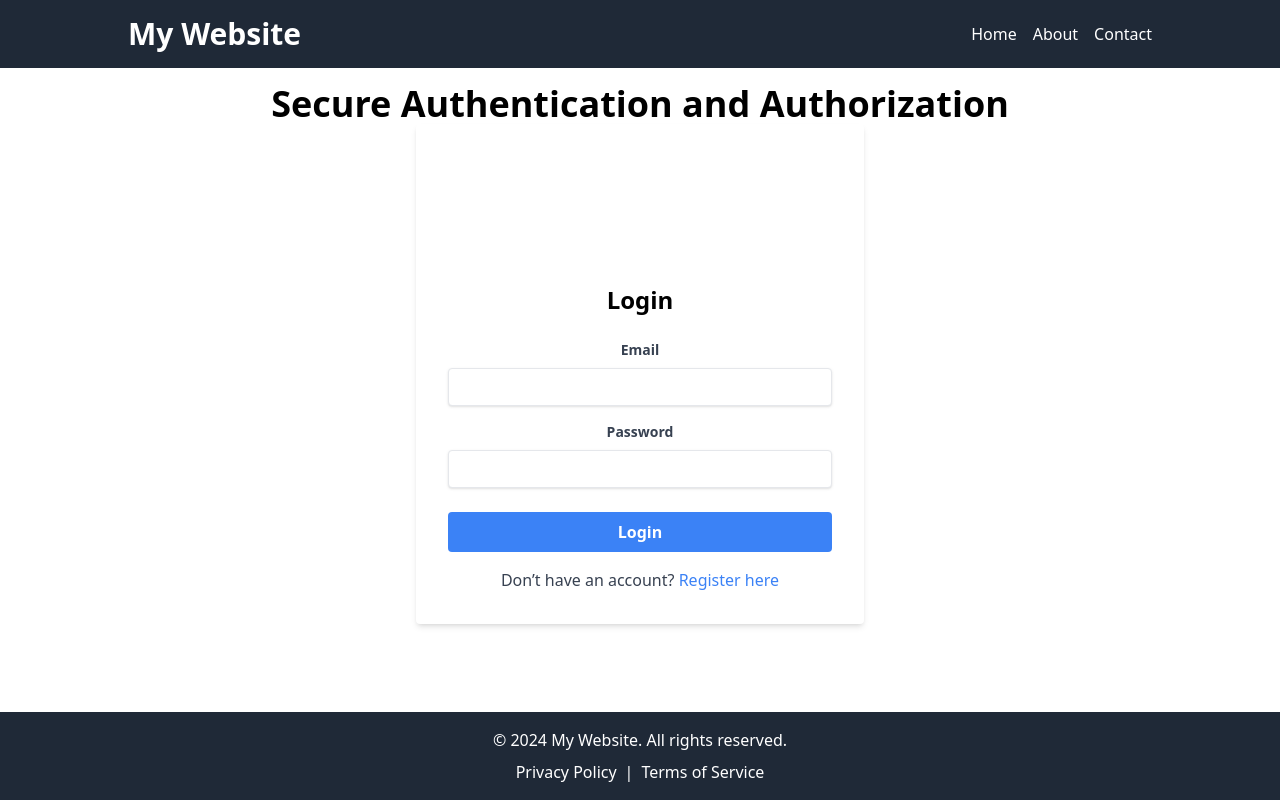
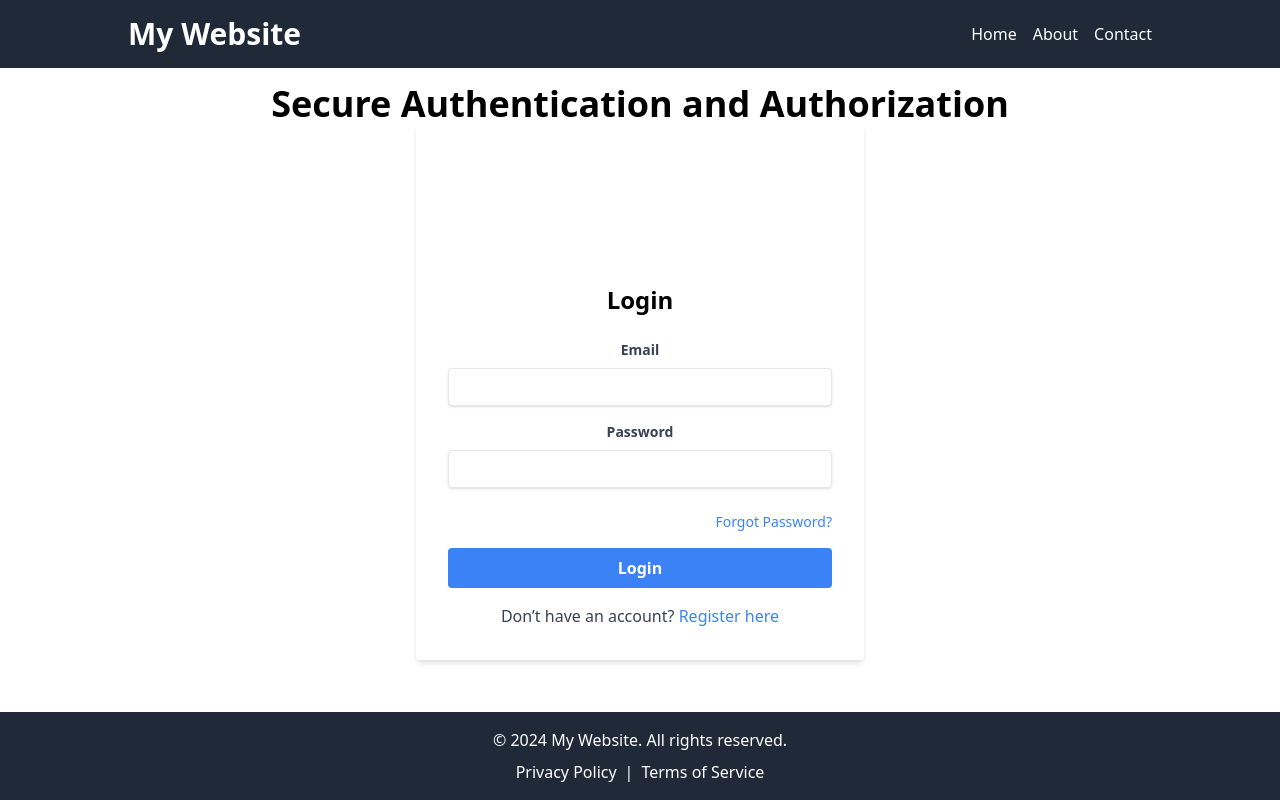
Before and after one commit to Rupehyadav/secure-authentication-authorization-frontend, a React (Vite) app: page /login in a window 1280 px wide. Built offline with nearby package versions, Linux system fonts and the light colour scheme.

Commit message:
Add forgot password link

```diff
--- a/src/components/LoginForm.tsx
+++ b/src/components/LoginForm.tsx
@@ -238,6 +238,16 @@
               />
             </div>
 
+            {/* Forgot Password Link */}
+            <div className="flex justify-end mb-4">
+              <a
+                href="/forgot-password"
+                className="text-blue-500 hover:underline text-sm"
+              >
+                Forgot Password?
+              </a>
+            </div>
+
             <div className="flex items-center justify-between">
               <button
                 type="submit"
```
